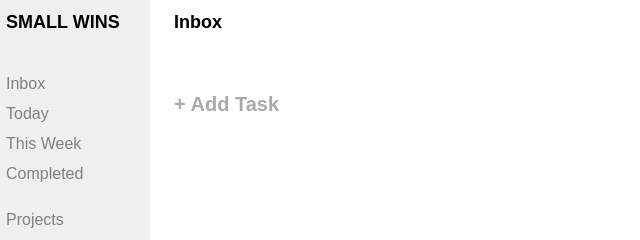
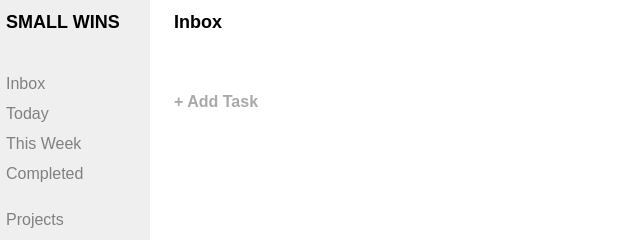
Before and after one commit to SakolkiatNr/small-wins, a website built with webpack: page src/template.html in a window 1280 px wide. Shown: the top 240 px of the page, 0-640 px from the left. Built offline with nearby package versions, Linux system fonts and the light colour scheme.

Commit message:
Edit add task font-size

```diff
--- a/src/styles.css
+++ b/src/styles.css
@@ -371,6 +371,11 @@ body {
     border: none;
 }
 
+/* +Add task button */
+#new-task-btn {
+    font-size: 16px;
+}
+
 /* Input buttons */
 .btn-input-container .cancel-btn,
 .btn-input-container .add-task-btn,
```
